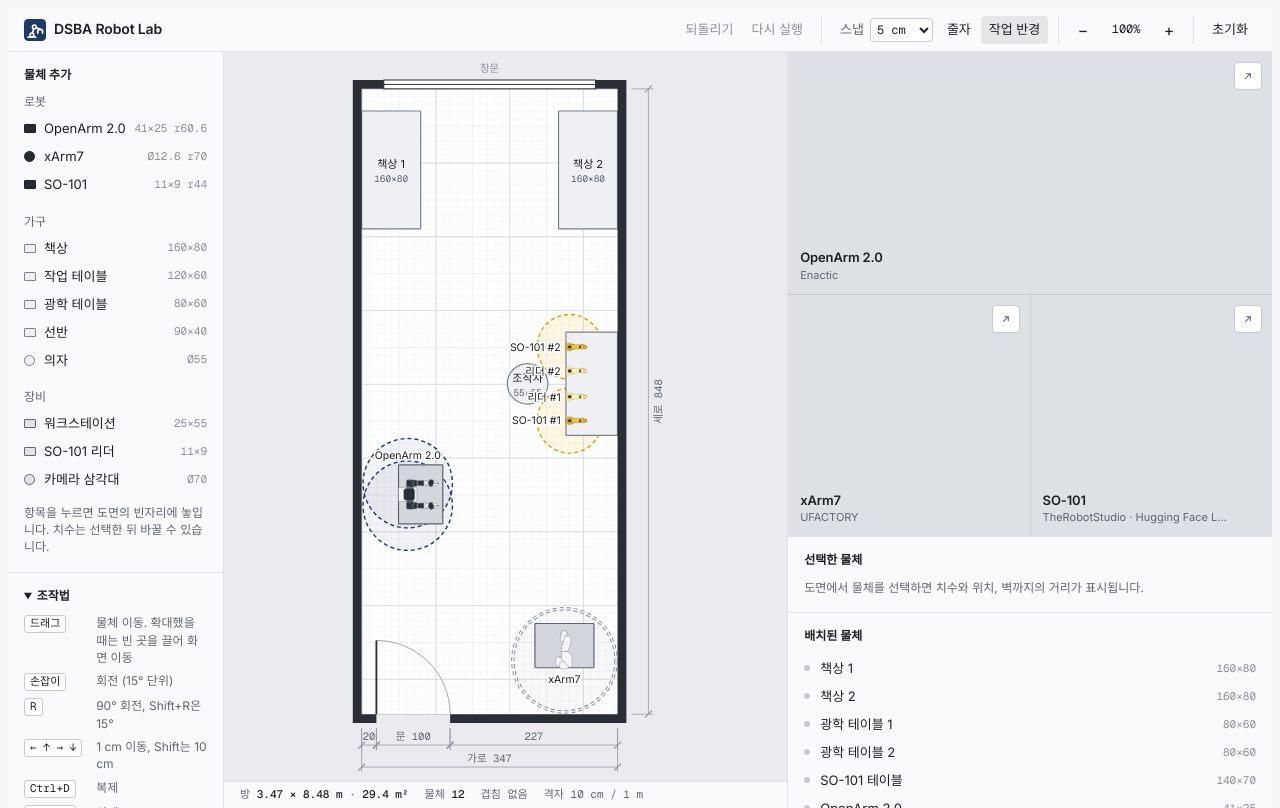
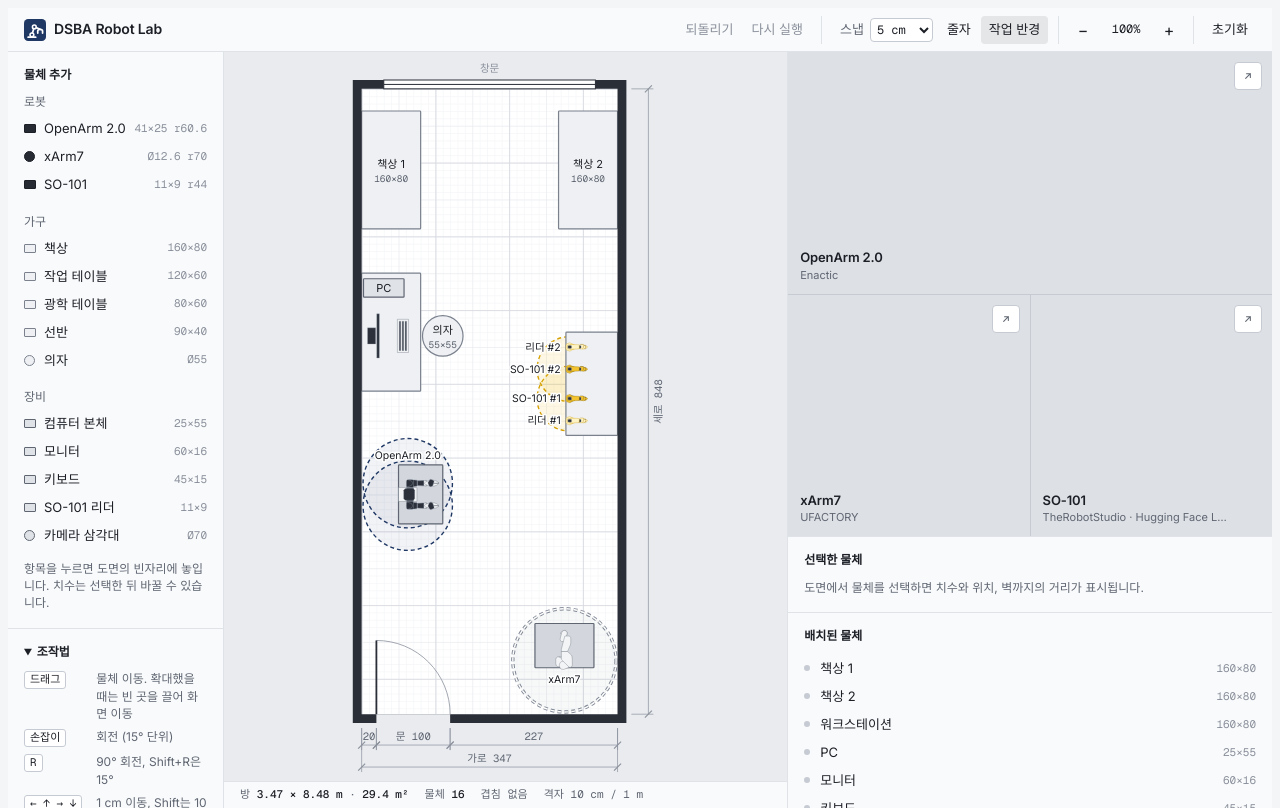
Before and after one commit to DSBA-Lab/robot-lab, a plain HTML site: page floorplan.html in a window 1280 px wide. Drawn offline with nearby package versions, Linux system fonts and the light colour scheme.

Commit message:
Default layout: leaders at the table ends, followers in the middle, add a workstation
- SO-101 followers sit 40 cm apart at the middle of the table edge, leader arms at both ends
- Operator seat removed from the default layout
- Workstation on the left wall: desk, chair, PC, with monitor and keyboard drawn on the desk
- New catalog items: monitor, keyboard; the PC tower entry is renamed

```diff
--- a/floorplan.html
+++ b/floorplan.html
@@ -485,7 +485,7 @@ const SPECS = {
   so101: 'SO-101 · 베이스 약 11 × 9 cm (공개 CAD 기준) · 리치 약 44 cm (공개 URDF 링크 길이 합산, 그리퍼 끝 기준).',
   so101l: 'SO-101 리더 암 · 팔로워를 원격 조작하는 장치. 크기와 관절 구조는 팔로워와 같고 집게 대신 손잡이가 달려 있습니다. 팔로워 옆, 같은 테이블 끝에 클램프로 고정하고 조작자가 그 뒤에 앉습니다.',
 };
-const TOP_TYPES = new Set(['openarm2', 'xarm7', 'so101', 'so101l', 'arm', 'pc']); // 책상·테이블 위에 올릴 수 있는 것
+const TOP_TYPES = new Set(['openarm2', 'xarm7', 'so101', 'so101l', 'arm', 'pc', 'monitor', 'keyboard']); // 책상·테이블 위에 올릴 수 있는 것
 /* 로봇을 올려 쓰는 테이블: [종류, 이름, 가로, 세로, 테이블 뒤쪽 끝에서 로봇 중심까지]. 로봇은 가로로 가운데, 세로로 끝에 둠.
    OpenArm은 베이스 플레이트(깊이 25)를, xArm7은 베이스 뒤 커넥터(중심에서 9.2)를 테이블 끝에 맞춤. SO-101은 클램프로 물리므로 테이블 끝에 붙임 */
 const SEAT = { openarm2: ['otable', '광학 테이블', 80, 60, 12.5], xarm7: ['otable', '광학 테이블', 80, 60, 10], so101: ['table', 'SO-101 테이블', 140, 70, 5] };
@@ -498,6 +498,12 @@ const TOP = {
 };
 for (const g of Object.values(TOP)) g.svg = g.parts.map(q => `<path class="g${q[0]}" d="${q.slice(1)}"/>`).join('');
 TOP.so101l = TOP.so101; // 리더 암은 팔로워와 같은 윤곽으로 그리고 색만 옅게 (실물은 집게 대신 손잡이)
+/* 책상 위 소품. 모니터는 화면이 −y 쪽(앞)을 보고 뒤에 받침이 있음. 키보드는 판 위에 자판 세 줄. 모양으로 알 수 있으니 도면에 이름표는 붙이지 않음 */
+const PROPS = {
+  monitor: { box: [-30, -8, 30, 8], parts: ['dM-11 -3H11V8H-11Z', 'dM-30 -8H30V-4.5H-30Z'] },
+  keyboard: { box: [-22.5, -7.5, 22.5, 7.5], parts: ['lM-22.5 -7.5H22.5V7.5H-22.5Z', 'dM-20 -5H20V-3H-20Z', 'dM-20 -1H20V1H-20Z', 'dM-20 3H20V5H-20Z'] },
+};
+for (const [k, g] of Object.entries(PROPS)) { g.svg = g.parts.map(q => `<path class="g${q[0]}" d="${q.slice(1)}"/>`).join(''); TOP[k] = g; }
 const CATALOG = [
   { group: '로봇', items: [
     { type: 'openarm2', name: 'OpenArm 2.0', w: 41,   d: 25,   reach: 60.6, armOff: 15.25, cat: 'robot' },
@@ -512,7 +518,9 @@ const CATALOG = [
     { type: 'chair', name: '의자',        w: 55,  d: 55, reach: 0, cat: 'furn', round: true, soft: true },
   ]},
   { group: '장비', items: [
-    { type: 'pc',     name: '워크스테이션', w: 25, d: 55,  reach: 0, cat: 'equip' },
+    { type: 'pc',     name: '컴퓨터 본체', w: 25, d: 55,  reach: 0, cat: 'equip' },
+    { type: 'monitor', name: '모니터', w: 60, d: 16, reach: 0, cat: 'equip' },
+    { type: 'keyboard', name: '키보드', w: 45, d: 15, reach: 0, cat: 'equip' },
     { type: 'so101l', name: 'SO-101 리더', w: 11, d: 9, reach: 0, cat: 'equip' },
     { type: 'tripod', name: '카메라 삼각대', w: 70, d: 70,  reach: 0, cat: 'equip', round: true },
   ]},
@@ -536,22 +544,29 @@ const norm = a => ((a % 360) + 360) % 360;
 const defaultRoom = () => ({ ...ROOM });
 function defaultArms() {
   // 보유 로봇팔 4대. 책상에서 떨어진 방 아래쪽 절반에 둠: OpenArm은 왼쪽 벽 가까이에서 방 안쪽을, xArm7은 문 맞은편 구석에서 창문 쪽을 봄.
-  // SO-101 두 대는 오른쪽 벽에 붙인 테이블의 방 쪽 끝에 물려 벽을 봄 (조작자가 그 뒤, 방 쪽에 앉음). 테이블은 seatRobots가 밑에 깔아 줌
+  // SO-101 두 대는 오른쪽 벽에 붙인 테이블의 방 쪽 끝 가운데에 물려 벽을 봄 (조작자는 그 뒤, 방 쪽). 테이블은 seatRobots가 밑에 깔아 줌
   const base = { cat: 'robot', soft: false, lock: false };
   return [
     { ...base, id: 'openarm', type: 'openarm2', name: 'OpenArm 2.0', x: 62.5, y: 550, rot: 90, w: 41, d: 25, reach: 60.6, armOff: 15.25, round: false },
     { ...base, id: 'xarm7', type: 'xarm7', name: 'xArm7', x: 275, y: 775, rot: 0, w: 12.6, d: 12.6, reach: 70, armOff: 0, round: true },
-    { ...base, id: 'so101-1', type: 'so101', name: 'SO-101 #1', x: 282, y: 450, rot: 90, w: 11, d: 9, reach: 44, armOff: 0, round: false },
-    { ...base, id: 'so101-2', type: 'so101', name: 'SO-101 #2', x: 282, y: 350, rot: 90, w: 11, d: 9, reach: 44, armOff: 0, round: false },
+    { ...base, id: 'so101-1', type: 'so101', name: 'SO-101 #1', x: 282, y: 420, rot: 90, w: 11, d: 9, reach: 44, armOff: 0, round: false },
+    { ...base, id: 'so101-2', type: 'so101', name: 'SO-101 #2', x: 282, y: 380, rot: 90, w: 11, d: 9, reach: 44, armOff: 0, round: false },
   ];
 }
 function defaultTeleop() {
-  // SO-101 원격 조작: 리더 암 두 대를 팔로워 사이에 35 cm 간격으로 두어 한 사람이 양손으로 잡을 수 있게 하고, 그 뒤에 조작자 의자
+  // SO-101 원격 조작: 팔로워 두 대를 테이블 가운데에 40 cm 간격으로 모아 같은 물체를 함께 다룰 수 있게 하고, 리더 암은 양 끝에 하나씩 (짝 팔로워에서 30 cm)
   const lead = { type: 'so101l', cat: 'equip', x: 282, rot: 90, w: 11, d: 9 };
+  return [{ ...lead, id: 'so101l-1', name: '리더 #1', y: 450 }, { ...lead, id: 'so101l-2', name: '리더 #2', y: 350 }];
+}
+function defaultDesk() {
+  // 워크스테이션: 왼쪽 벽에 붙인 책상(책상 1과 OpenArm 사이), 벽 쪽에 모니터, 그 앞에 키보드, 창문 쪽 끝에 본체, 방 쪽에 의자
+  const top = { cat: 'equip', rot: 90 };
   return [
-    { ...lead, id: 'so101l-1', name: '리더 #1', y: 417.5 },
-    { ...lead, id: 'so101l-2', name: '리더 #2', y: 382.5 },
-    { id: 'seat-so101', type: 'chair', name: '조작자', cat: 'furn', x: 225, y: 400, w: 55, d: 55, round: true, soft: true },
+    { id: 'ws-desk', type: 'desk', name: '워크스테이션', cat: 'furn', x: 40, y: 330, w: 160, d: 80, rot: 90 },
+    { ...top, id: 'ws-pc', type: 'pc', name: 'PC', x: 30, y: 270, w: 25, d: 55 },
+    { ...top, id: 'ws-monitor', type: 'monitor', name: '모니터', x: 16, y: 335, w: 60, d: 16 },
+    { ...top, id: 'ws-keyboard', type: 'keyboard', name: '키보드', x: 56, y: 335, w: 45, d: 15 },
+    { id: 'ws-chair', type: 'chair', name: '의자', cat: 'furn', x: 110, y: 335, w: 55, d: 55, round: true, soft: true },
   ];
 }
 function defaultItems(room) {
@@ -560,7 +575,7 @@ function defaultItems(room) {
   return [
     { id: 'desk-l', type: 'desk', name: '책상 1', cat: 'furn', x: 40, y: 110, w: 160, d: 80, rot: 90, reach: 0, round: false, soft: false, lock: false },
     { id: 'desk-r', type: 'desk', name: '책상 2', cat: 'furn', x: room.w - 40, y: 110, w: 160, d: 80, rot: 90, reach: 0, round: false, soft: false, lock: false },
-  ].map(cleanItem).concat(seatRobots(arms), arms, defaultTeleop().map(cleanItem));
+  ].map(cleanItem).concat(defaultDesk().map(cleanItem), seatRobots(arms), arms, defaultTeleop().map(cleanItem));
 }
 function seatRobots(items) { // 테이블 없이 서 있는 로봇 밑에 깔 테이블을 만들어 돌려줌. 로봇 자리는 그대로 두고, 나란히 선 SO-101 두 대는 한 테이블에
   const out = [], seated = it => items.concat(out).some(o => isSurface(o) && inPoly(poly(o), it.x, it.y));
@@ -810,7 +825,7 @@ function render() {
     const hidden = isSurface(it) && under.some((j, k) => j === i && boxHit(gb[k], mid)); // 올려 둔 로봇에 가려지는 테이블 이름은 뺌
     const g = itemSvg(it, a, px, fs, holes, hidden);
     if (it.cat === 'zone') zones += g; else bodies += g;
-    if (gb[i]) labels += robotLabel(it, i);
+    if (gb[i] && !PROPS[it.type]) labels += robotLabel(it, i);
     if (ui.reach && it.reach > 0) {
       const rr = rad(it.rot), offs = it.armOff > 0 ? [-it.armOff, it.armOff] : [0]; // 양팔은 어깨마다 하나씩
       const rc = REACH_CLS[it.type] || '', dash = `stroke-dasharray="${px(4)} ${px(3)}"`;
```
Also changed, not shown: index.html (+26 -11 lines).
